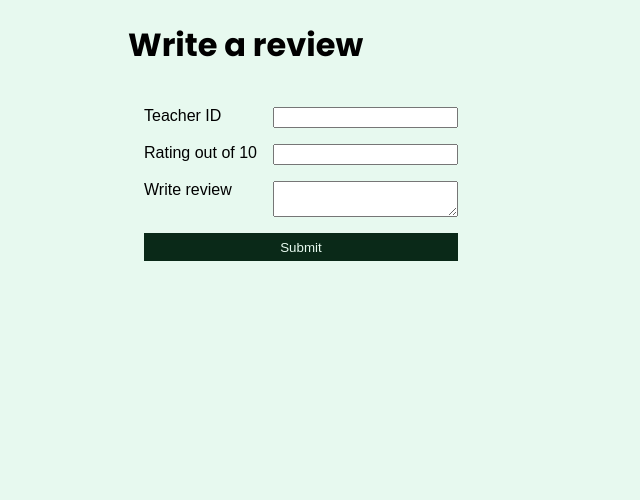
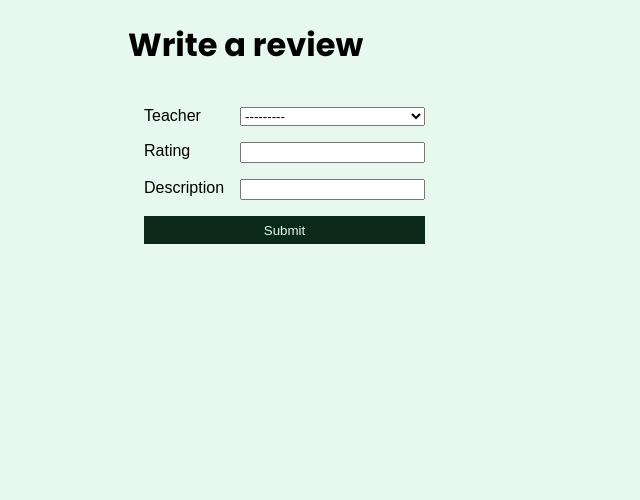
Before and after one commit to Saltssaumure/coursemate, a Django app: page /coursemateapp/student/write-review in a window 1280 px wide. Shown: the part 137-637 px from the top of the page, without its empty margins (0-640 px from the left). Run offline with Django 3.2, Linux system fonts and the light colour scheme; tables that the repository leaves empty hold one stand-in row (values such as "Sample post").

Commit message:
WriteReview Update

```diff
--- a/CourseMate/coursemateapp/forms.py
+++ b/CourseMate/coursemateapp/forms.py
@@ -2,7 +2,7 @@ from django.forms import ModelForm
 from django.contrib.auth.forms import UserCreationForm
 from django import forms
 from django.contrib.auth.models import User
-from .models import Assignment, Has, Student, Teacher, Course
+from .models import Assignment, Has, Student, Teacher, Course, Review
 
 
 class CreateUserForm(UserCreationForm):
@@ -30,3 +30,8 @@ class CreateHasForm(UserCreationForm):
     class Meta:
         model = Has
         fields = ['assignment', 'Grade']
+
+class ReviewForm(ModelForm):
+    class Meta:
+        model = Review
+        fields = ['teacher', 'rating', 'description']
--- a/CourseMate/coursemateapp/models.py
+++ b/CourseMate/coursemateapp/models.py
@@ -57,8 +57,10 @@ class Review(models.Model):
     teacher = models.ForeignKey(Teacher, null=True, on_delete=models.CASCADE)
     student = models.ForeignKey(Student, null=True, on_delete=models.CASCADE)
     review_ID = models.CharField(max_length=15, null=True)
-    rating = models.FloatField(max_length=10)
-    date = models.DateTimeField(default=timezone.now)
+    rating = models.FloatField(max_length=10, null=True)
+    description = models.CharField(max_length=1000, null=True)
+    date = models.DateTimeField(auto_now=True)
+    done = models.BooleanField(default=False)
 
     def __str__(self):
-        return self.student.student_ID + ' to ' + self.teacher.teacher_ID
+        return self.teacher.teacher_ID
--- a/CourseMate/coursemateapp/views.py
+++ b/CourseMate/coursemateapp/views.py
@@ -6,7 +6,7 @@ from django.contrib.auth import authenticate, login, logout
 from django.contrib.auth.decorators import login_required
 from django.contrib.auth.models import Group
 # Create your views here.
-from .forms import CreateAssignmentForm, CreateCourseForm, CreateHasForm, CreateStudentForm, CreateUserForm
+from .forms import CreateAssignmentForm, CreateCourseForm, CreateHasForm, CreateStudentForm, CreateUserForm, ReviewForm
 from .models import Assignment, Course, Has, Review, Student, Teacher
 from .decorators import unauthenticated_user, teacher_only, student_only
 
@@ -244,7 +244,23 @@ def upload(request):
     return render(request, 'upload.html')
 
 def writereview(request):
-    return render(request, 'writereview.html')
+    form = ReviewForm()
+    print('1')
+    if request.method == 'POST':
+        print('2')
+        form = ReviewForm(request.POST)
+        if form.is_valid():
+            print('3')
+            form.save()
+            teacher = form.cleaned_data.get("teacher")
+            student = Student.objects.get(user=request.user)
+            review = Review.objects.get(teacher=teacher, done=False)
+            review.student = student
+            review.done = True
+            review.save()
+            return redirect('coursemateapp:student')
+    context = {'form': form}
+    return render(request, 'writereview.html', context)
 
 def export(request):
     return render(request, 'export.html')
--- a/CourseMate/templates/writereview.html
+++ b/CourseMate/templates/writereview.html
@@ -12,15 +12,15 @@
 {% block body-block %}
     <div id="main-container">
         <h1> Write a review</h1>
-        <form id="review-form">
-            <label for="review-id">Teacher ID</label>
-            <input type="text" id="review-id" name="review-id" required>
-            <label for="review-score">Rating out of 10 </label>
-            <input type="text" id="review-score" name="review-score" required>
-            {% comment %} Slider looks fancy but isn't practical
-            <input type="range" min="0" max="10" step="1" id="review-score" name="review-score" required> {% endcomment %}
-            <label for="review-text">Write review</label>
-            <textarea id="review-text" name="review-text"spellcheck="true"></textarea>
+        <form id="review-form" method="POST" action="">
+            {% csrf_token %}
+            {{ form.teacher.label }}
+            {{ form.teacher }}
+            {{ form.rating.label }}
+            {{ form.rating }}
+            {{ form.description.label }}
+            {{ form.description }}
+
             <input type="submit" value="Submit" id="review-submit">
         </form>
     </div>
```
Also changed, not shown: CourseMate/coursemateapp/admin.py (+6 -1 lines), CourseMate/coursemateapp/migrations/0017_auto_20220325_1430.py (added).
